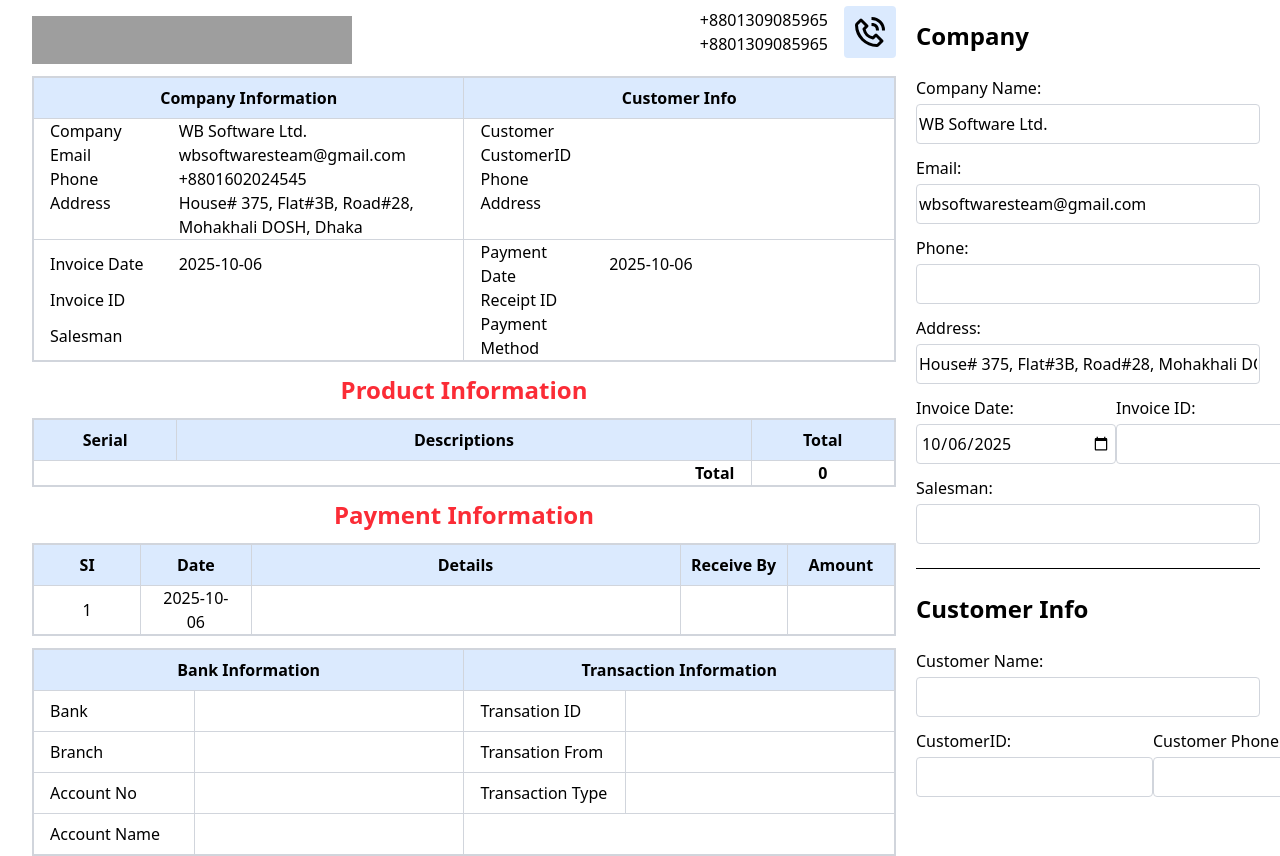
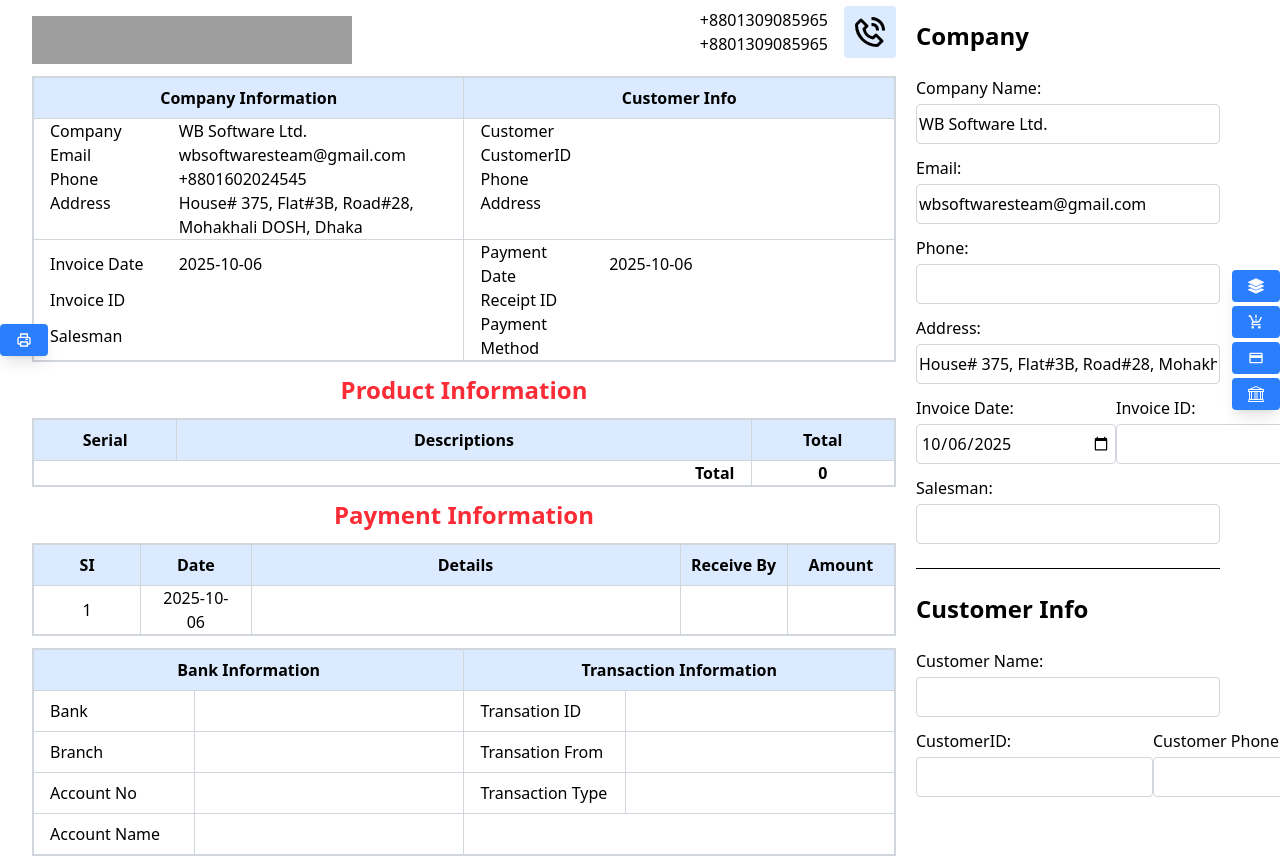
Before and after one commit to minhajwbsoftware1751-lgtm/WBSoftware, a React (Vite) app: page /Invoice in a window 1280 px wide. Shown: the top 856 px of the page. Built offline with nearby package versions, Linux system fonts and the light colour scheme; grey boxes are pictures that could not be loaded.

Commit message:
Sidebar update

```diff
--- a/src/Page/Invoice/Invoice.jsx
+++ b/src/Page/Invoice/Invoice.jsx
@@ -1,13 +1,21 @@
 import { BiPhoneCall } from "react-icons/bi";
 import { MdDeleteForever } from "react-icons/md";
 import { FaEdit } from "react-icons/fa";
+import { SiOnlyoffice } from "react-icons/si";
+import { MdPayment } from "react-icons/md";
+import { BsBank } from "react-icons/bs";
+import { MdOutlineProductionQuantityLimits } from "react-icons/md";
+import { BiPrinter, BiDownload } from "react-icons/bi";
 import { useEffect, useState } from "react";
 import CompanyInfo from "../Sidebar/CompanyInfo/CompanyInfo";
 import ProductInfo from "../Sidebar/ProductInfo/ProductInfo";
 import PaymentInfo from "../Sidebar/PaymentInfo/PaymentInfo";
 import BankInfo from "../Sidebar/BankInfo/BankInfo";
+import { useRef } from "react";
+
 
 const Invoice = () => {
+
 
     useEffect(() => {
         const handleBeforePrint = () => {
@@ -24,6 +32,22 @@ const Invoice = () => {
             window.removeEventListener("beforeprint", handleBeforePrint);
         };
     }, []);
+
+    const handlePrint = () => {
+        window.print();
+    };
+
+    const companyRef = useRef(null);
+    const productRef = useRef(null);
+    const paymentRef = useRef(null);
+    const bankRef = useRef(null);
+    const scrollToSection = (ref) => {
+        if (ref.current) {
+            ref.current.scrollIntoView({ behavior: "smooth" });
+        }
+    };
+
+
 
     const [companyData, setCompanyData] = useState({
         name: "WB Software Ltd.",
@@ -52,6 +76,7 @@ const Invoice = () => {
         }
     };
 
+
     // Add these states near the top of Invoice component
     const [editingProduct, setEditingProduct] = useState(null);
     const [editIndex, setEditIndex] = useState(null);
@@ -62,8 +87,6 @@ const Invoice = () => {
         setEditingProduct(productToEdit);
         setEditIndex(index);
     };
-
-
 
 
     const [productinfoopen, setProductInfoOpen] = useState(true);
@@ -89,9 +112,47 @@ const Invoice = () => {
 
     return (
         <div className="overflow-y-auto scroll-hidden">
-            <div className="invoice-print-area">
-                <div
-                    className="w-[70%] pl-8">
+            <div className="fixed left-0 top-85 transform -translate-y-1/2  shadow-lg rounded-r z-10">
+                <button
+                    onClick={handlePrint}
+                    className="flex items-center gap-2 px-4 py-2 bg-blue-500 text-white rounded hover:bg-blue-600"
+                >
+                    <BiPrinter />
+                </button>
+            </div>
+
+            <div className="fixed space-y-1 right-0 top-85 transform -translate-y-1/2  shadow-lg rounded-r z-10">
+                <button
+                    onClick={() => scrollToSection(companyRef)}
+                    className="flex items-center gap-2 px-4 py-2 bg-blue-500 text-white rounded hover:bg-blue-600"
+                >
+                    <SiOnlyoffice />
+                </button>
+
+                <button
+                    onClick={() => scrollToSection(productRef)}
+                    className="flex items-center gap-2 px-4 py-2 bg-blue-500 text-white rounded hover:bg-blue-600"
+                >
+                    <MdOutlineProductionQuantityLimits />
+                </button>
+
+                <button
+                    onClick={() => scrollToSection(paymentRef)}
+                    className="flex items-center gap-2 px-4 py-2 bg-blue-500 text-white rounded hover:bg-blue-600"
+                >
+                    <MdPayment />
+                </button>
+
+                <button
+                    onClick={() => scrollToSection(bankRef)}
+                    className="flex items-center gap-2 px-4 py-2 bg-blue-500 text-white rounded hover:bg-blue-600"
+                >
+                    <BsBank />
+                </button>
+            </div>
+
+            <div className="invoice-print-area w-[70%] pl-8">
+
                 <div className="flex justify-between items-center">
                     <img
                         src="https://wbsoftwares.com/img/logo.4b604ac6.png"
@@ -435,50 +496,52 @@ const Invoice = () => {
                         </tbody>
                     </table>
                 </div>
-                </div>
+
             </div>
 
-            <div className="right-sidebar">
-                <div className="absolute right-0 top-0 h-screen overflow-y-auto scroll-hidden lg:w-[30%] sm:w-full lg:bg-white bg-gray-100 flex flex-col">
+            <div className="pr-10 absolute right-0 top-0 h-screen overflow-y-auto scroll-hidden lg:w-[30%] sm:w-full lg:bg-white bg-gray-100 flex flex-col">
 
                 {companyinfoopen && (
+                    <div ref={companyRef}>
                         <CompanyInfo
-                            // open={companyinfoopen}
-                            // setCompanyInfoOpen={setCompanyInfoOpen}
                             companyData={companyData}
                             setCompanyData={setCompanyData}
                         />
+                    </div>
                 )}
+
+                {productinfoopen && (
+                    <div ref={productRef}>
                         <ProductInfo
                             productData={productData}
                             setProductData={setProductData}
                             editingProduct={editingProduct}
                             setEditingProduct={setEditingProduct}
                             editIndex={editIndex}
-                        setEditIndex={setEditIndex} />
+                            setEditIndex={setEditIndex}
+                        />
+                    </div>
+                )}
+
                 {paymentinfoopen && (
+                    <div ref={paymentRef}>
                         <PaymentInfo
-                            // open={paymentinfoopen}
-                            // setPaymentInfoOpen={setPaymentInfoOpen}
                             paymentData={paymentData}
                             setPaymentData={setPaymentData}
                         />
+                    </div>
                 )}
+
                 {bankinfoopen && (
+                    <div ref={bankRef}>
                         <BankInfo
-                            // open={bankinfoopen}
-                            // setBankInfoOpen={setBankInfoOpen}
                             bankData={bankData}
                             setBankData={setBankData}
                         />
+                    </div>
                 )}
-                </div>
-
 
             </div>
-
-
-
         </div>
     );
 };
--- a/src/index.css
+++ b/src/index.css
@@ -52,11 +52,16 @@
   table {
     width: 100% !important;
     border-collapse: collapse !important;
-    font-size: 20px;
+    font-size: 10px;
   }
 
   th, td {
-    padding: 8px !important;
+    padding: 5px !important;
+    padding-top: 0px !important;
+    word-break: break-word;
+  }
+  tr, td {
+    padding: 5px !important;
     word-break: break-word;
   }
 
```
Lines whose indentation alone changed are shown as unchanged.
